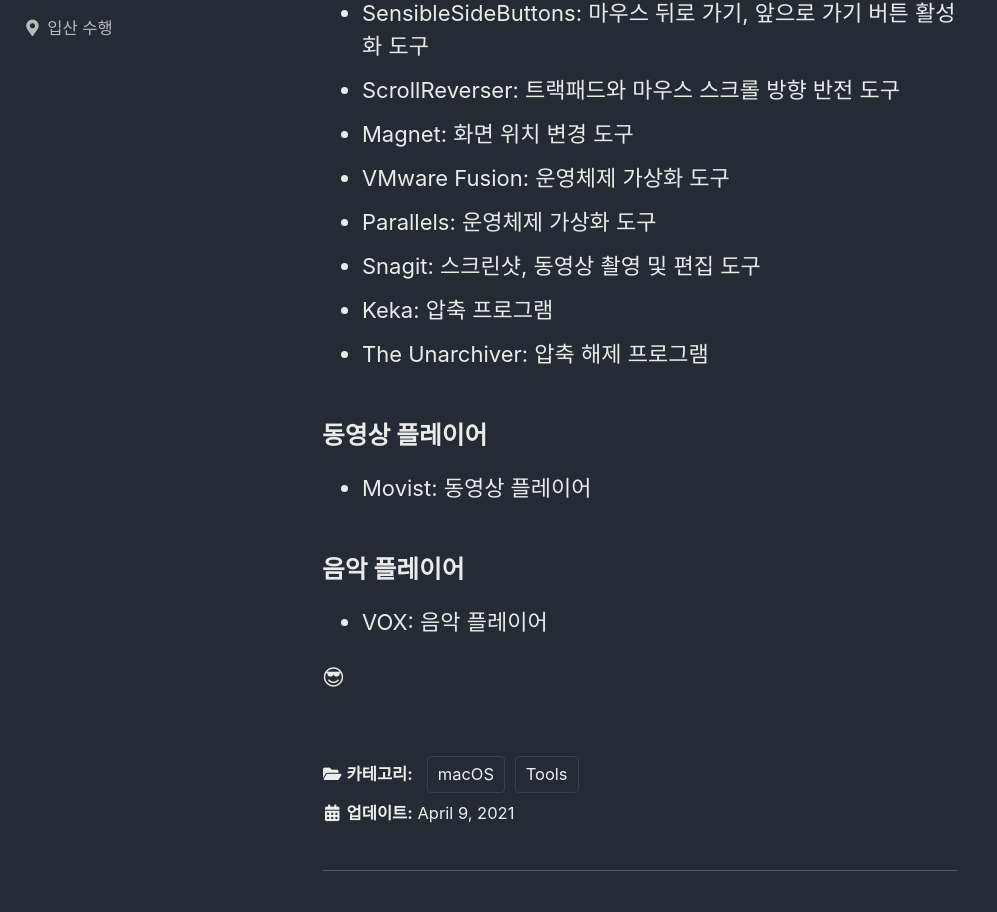
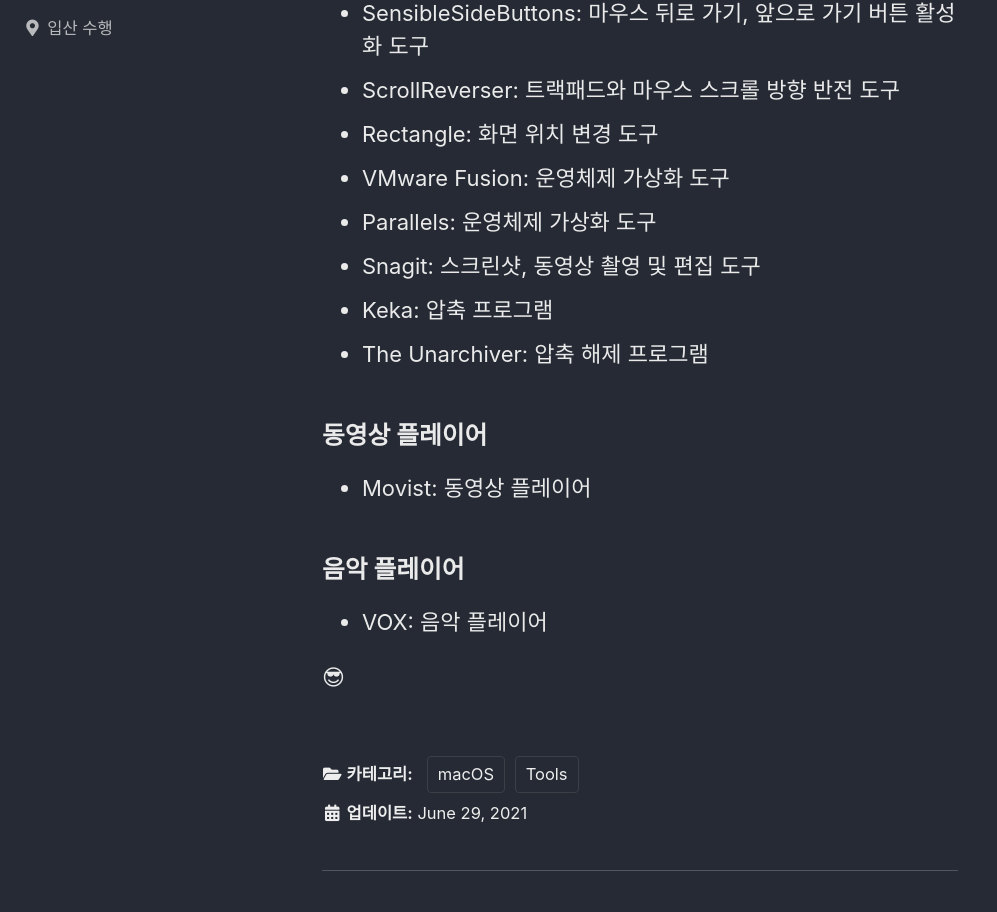
Before and after one commit to zdodev/zdodev.github.io, a Jekyll site: the page built from _posts/2021-04-09-macOS를-더욱-멋있고-유용하게-사용할-수-있는-도구-모음(개발도구를-포함하여).md, in a window 1280 px wide and 1400 px high, scrolled down 863 px. Shown: the part 139-1051 px from the top of the window, without its empty margins (0-997 px from the left). Built offline with Jekyll 4.4.1, drawn with Linux system fonts in a browser that asks for light colours; cached includes are drawn as plain includes; part of the change alters nothing that is shown.

Commit message:
📝: magnet 제거 및 rectangle 도구 추가.

```diff
--- a/_posts/2021-04-09-macOS를-더욱-멋있고-유용하게-사용할-수-있는-도구-모음(개발도구를-포함하여).md
+++ b/_posts/2021-04-09-macOS를-더욱-멋있고-유용하게-사용할-수-있는-도구-모음(개발도구를-포함하여).md
@@ -3,7 +3,7 @@ title: "macOS를 더욱 멋있고 유용하게 사용할 수 있는 도구 모
 categories:
   - macOS
   - Tools
-last_modified_at: 2021-04-09 01:00:00
+last_modified_at: 2021-06-29 10:30:00
 toc: true #Table of Contents
 comments: true
 
@@ -30,7 +30,7 @@ comments: true
 
 -   SensibleSideButtons: 마우스 뒤로 가기, 앞으로 가기 버튼 활성화 도구
 -   ScrollReverser: 트랙패드와 마우스 스크롤 방향 반전 도구
--   Magnet: 화면 위치 변경 도구
+-   Rectangle: 화면 위치 변경 도구
 -   VMware Fusion: 운영체제 가상화 도구
 -   Parallels: 운영체제 가상화 도구
 -   Snagit: 스크린샷, 동영상 촬영 및 편집 도구
```
